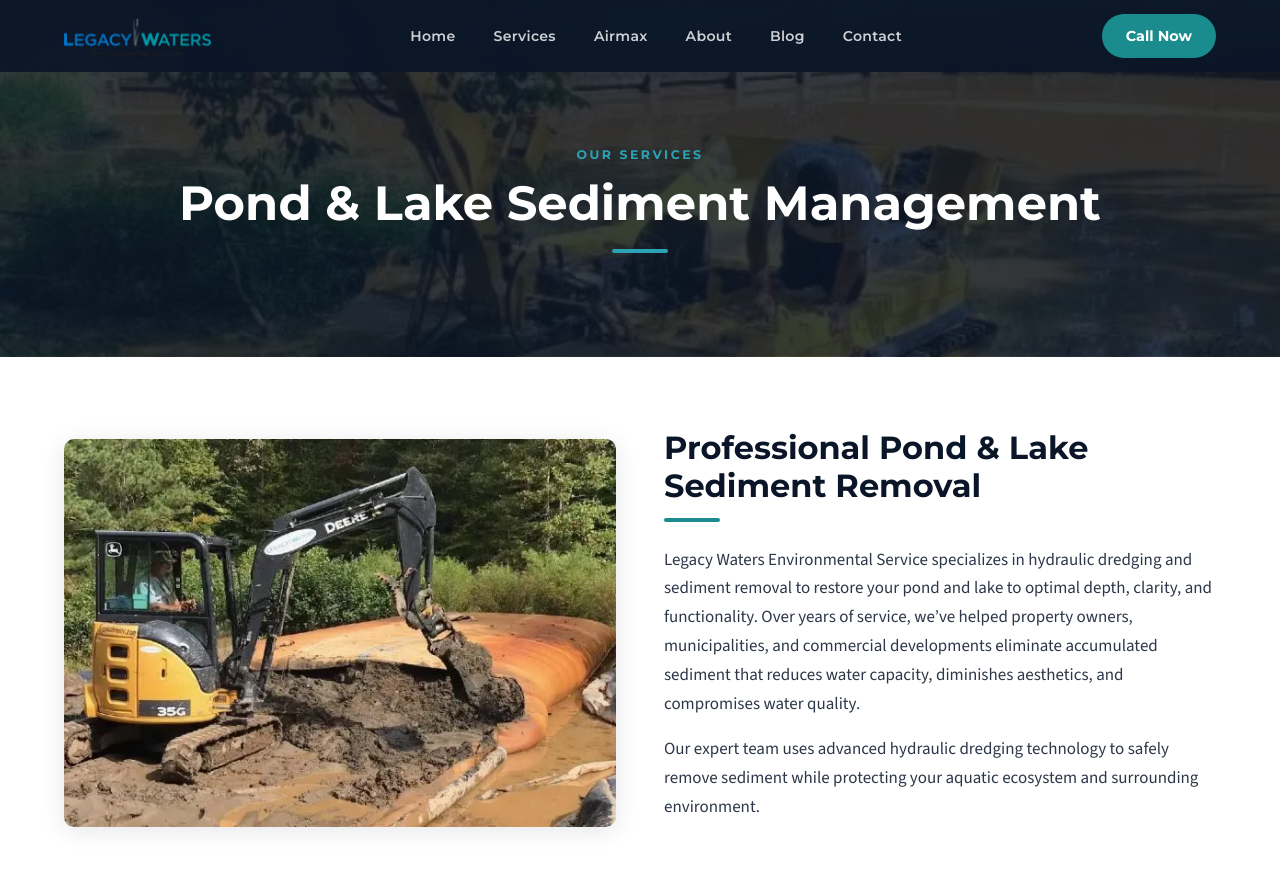
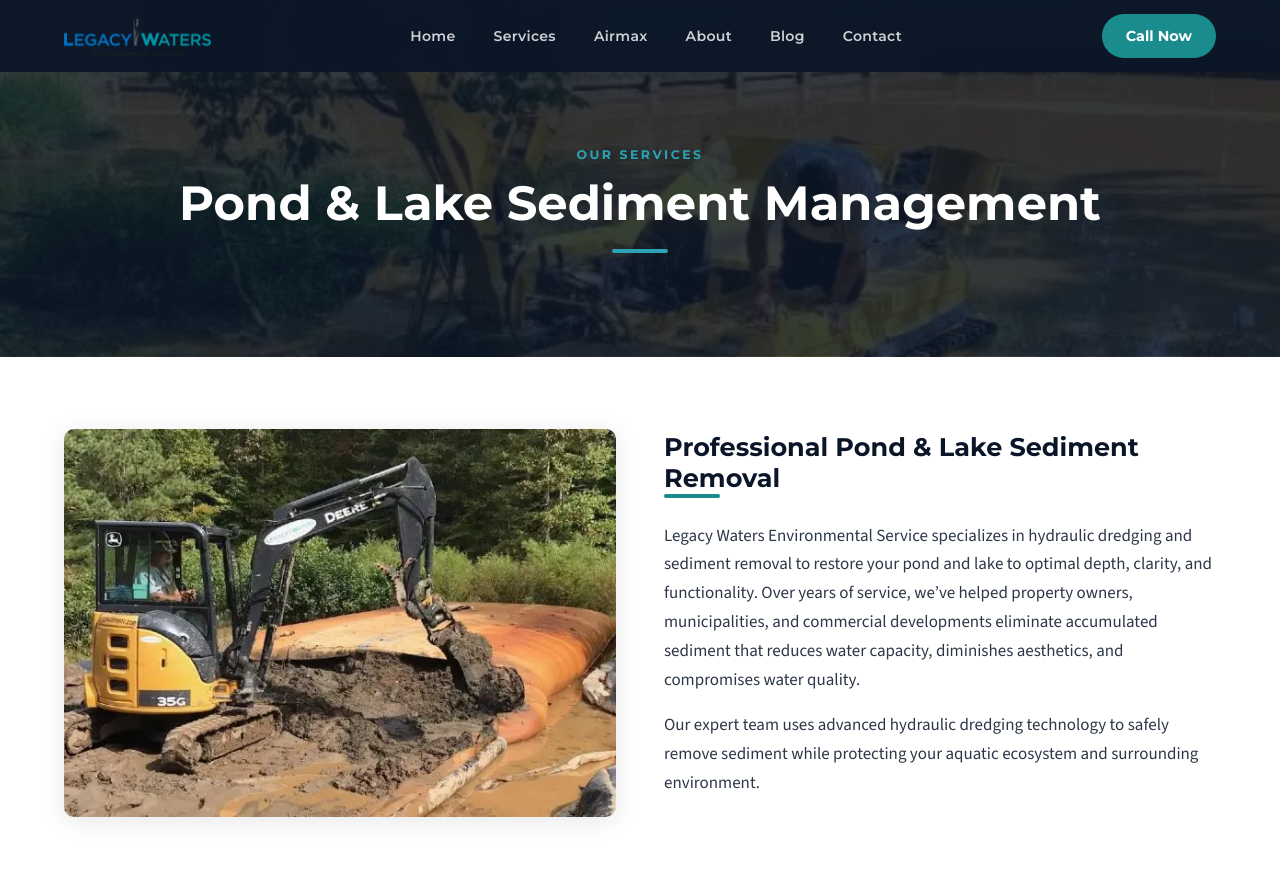
Before and after one commit to JimmyFlame77/Legacy-Waters, a Jekyll site: the page built from sediment-management.html, in a window 1280 px wide and 900 px high. Shown: the top 870 px of the window. Built offline with Jekyll 4.4.1, drawn with Linux system fonts in a browser that asks for light colours.

Commit message:
Update service.html

```diff
--- a/_layouts/service.html
+++ b/_layouts/service.html
@@ -21,7 +21,7 @@ layout: default
     </div>
     {% endif %}
     <div class="service-col service-text">
-      <h2>{{ page.intro.heading }}</h2>
+      <h1>{{ page.intro.heading }}</h1>
       <div class="accent-bar"></div>
       {{ page.intro.text | markdownify }}
     </div>
```
